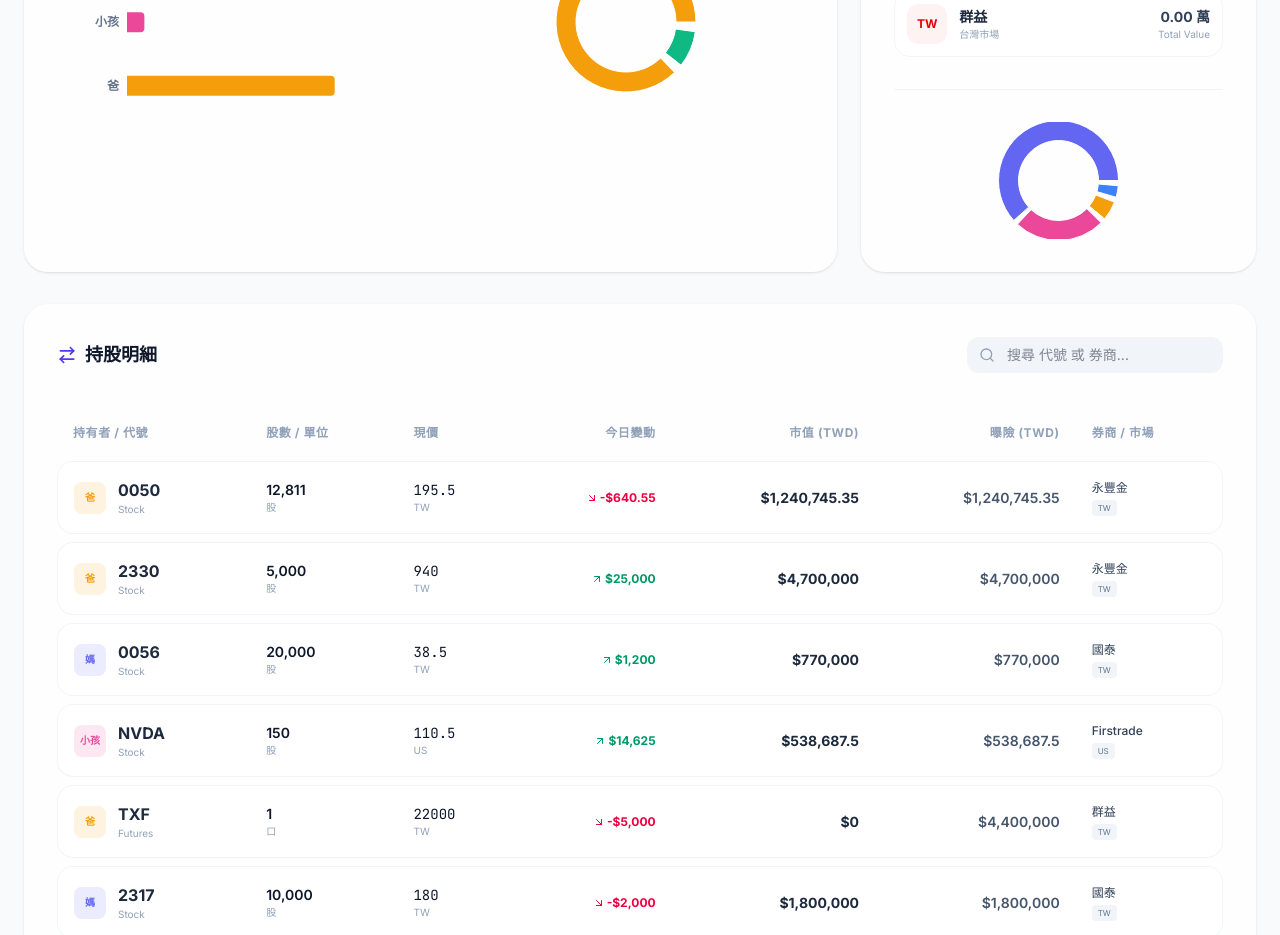
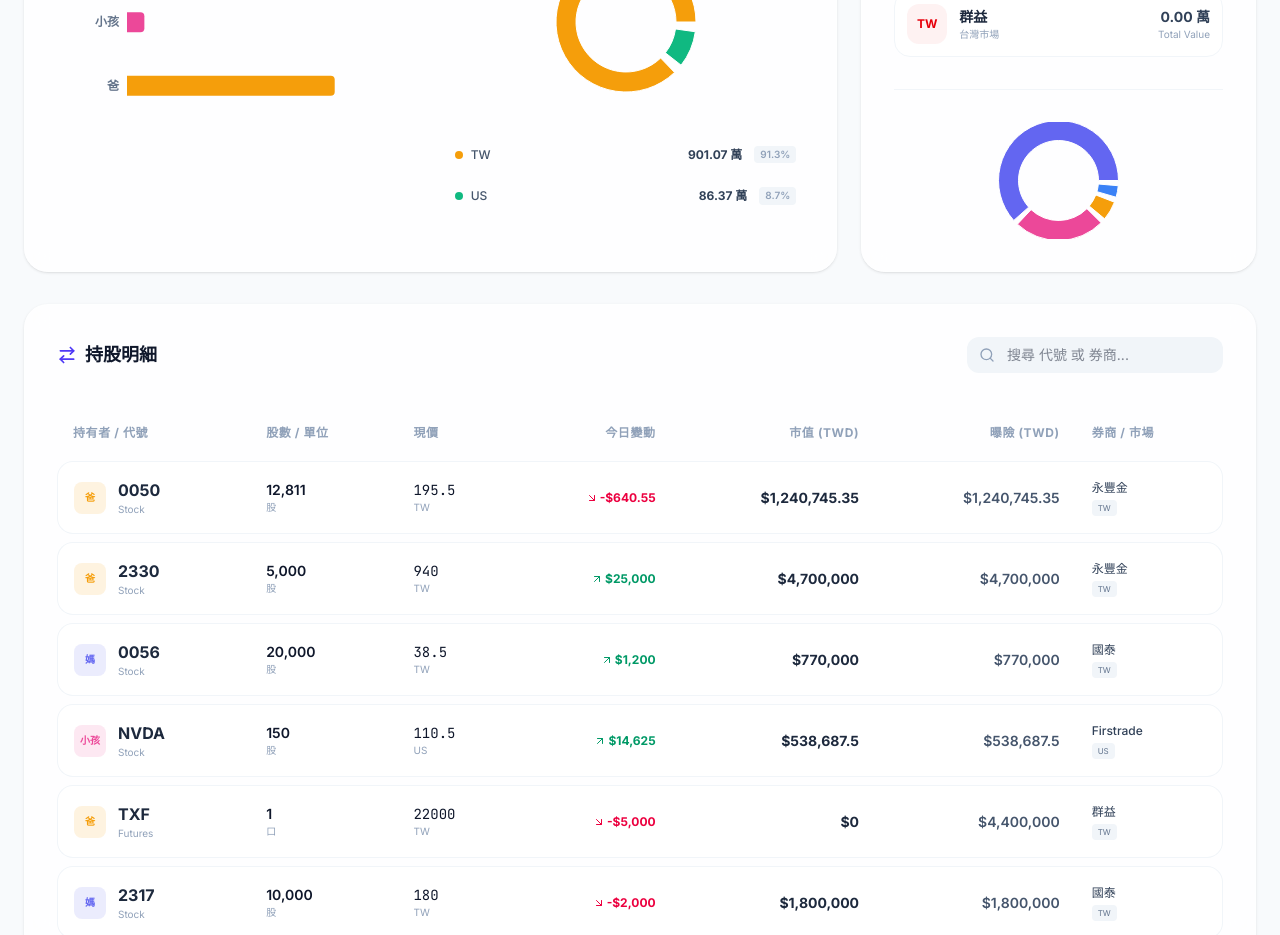
Before and after one commit to sunnyrain77go/familyAssetDashboard, a React (Vite) app: page /#/csv in a window 1280 px wide. Shown: the part 1000-1935 px from the top of the page. Built offline with nearby package versions, Linux system fonts and the light colour scheme.

Commit message:
add  圓餅圖數值

```diff
--- a/src/components/DashboardContent.tsx
+++ b/src/components/DashboardContent.tsx
@@ -286,6 +286,22 @@ export function DashboardContent({
                       </RePieChart>
                     </ResponsiveContainer>
                   </div>
+                  <div className="mt-4 space-y-2">
+                    {marketData.map((m, idx) => (
+                      <div key={m.name} className="flex items-center justify-between text-xs p-2 rounded-lg hover:bg-slate-50 transition-colors">
+                        <div className="flex items-center gap-2">
+                          <div className="w-2 h-2 rounded-full" style={{ backgroundColor: COLORS[(idx + 2) % COLORS.length] }} />
+                          <span className="font-medium text-slate-600">{m.name}</span>
+                        </div>
+                        <div className="flex items-center gap-3">
+                          <span className="font-bold text-slate-700">{formatWan(m.value)}</span>
+                          <span className="text-[10px] font-semibold text-slate-400 bg-slate-100 px-1.5 py-0.5 rounded">
+                            {((m.value / totals.value) * 100).toFixed(1)}%
+                          </span>
+                        </div>
+                      </div>
+                    ))}
+                  </div>
                 </div>
               </div>
             </>
```
